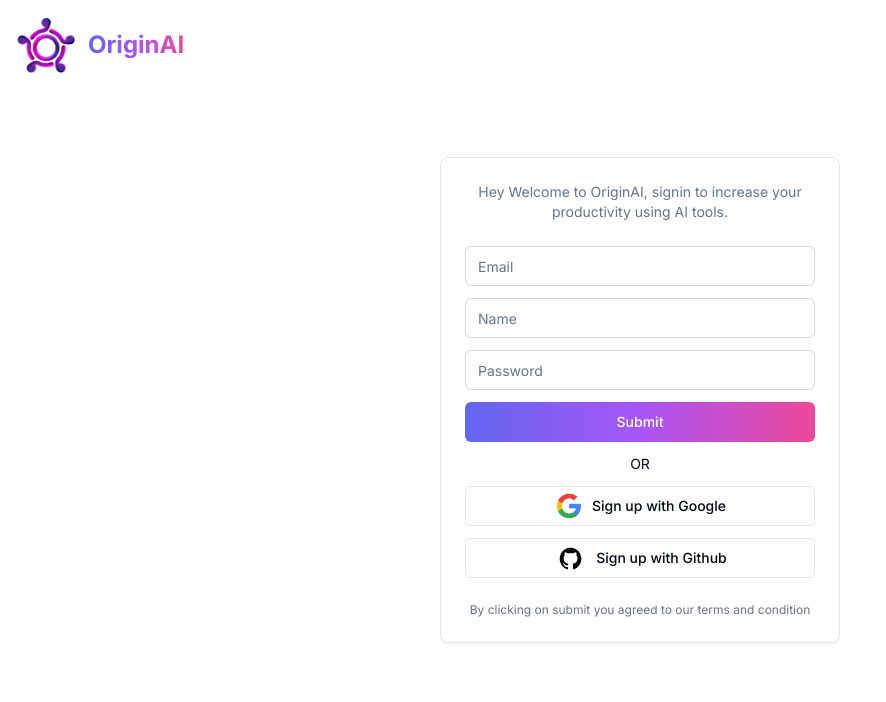
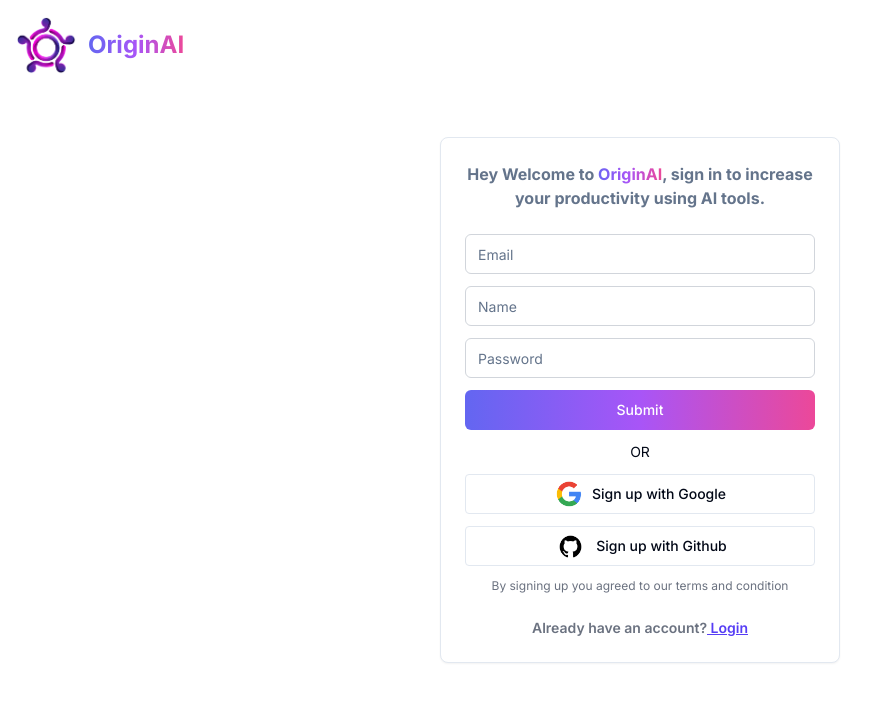
Before and after one commit to Amit-Shaw7/saas-ai, a Next.js app: page /signup in a window 1280 px wide. Shown: the top 702 px of the page, without its empty margins (0-886 px from the left). Built offline with nearby package versions, Linux system fonts and the light colour scheme; no server answers.

Commit message:
fiexd some text issues in login and signup page

```diff
--- a/app/(auth)/(routes)/login/page.tsx
+++ b/app/(auth)/(routes)/login/page.tsx
@@ -10,13 +10,11 @@
 import { useRouter } from 'next/navigation';
 import { useForm } from 'react-hook-form';
 import { z } from 'zod';
-import { loginUser, registerUser } from "@/store/actions/AuthActions";
 import { useState } from 'react';
-import { registerUserType } from '@/types';
 import Link from 'next/link';
 
 const Login = () => {
-    const { data, status } = useSession();
+    const { status } = useSession();
     const router = useRouter();
     const [error, setError] = useState<string>("");
     const {
@@ -57,8 +55,8 @@
                 <CardHeader className='space-y-4'>
                     <CardDescription className='text-md font-bold text-center'>
                         Hey Welcome to
-                        OriginAI
-                        , signin to increase your productivity using AI tools.
+                        <span className='bg-gradient-to-r from-indigo-500 via-purple-500 to-pink-500 bg-clip-text text-transparent'> OriginAI</span>
+                        , sign in to increase your productivity using AI tools.
                     </CardDescription>
                 </CardHeader>
 
@@ -99,7 +97,7 @@
 
                         <Button
                             variant="premium"
-                            disabled={isLoading}
+                            disabled={isLoading || isSubmitting}
                             className="col-span-12 lg:col-span-2 w-full"
                             type="submit"
                         >
@@ -115,6 +113,7 @@
                             onClick={() => signIn('google', {
                                 callbackUrl: '/dashboard',
                             })}
+                            disabled={isSubmitting}
                             variant="outline"
                             className='rounded-sm w-full'
                         >
@@ -144,8 +143,8 @@
                     </div>
                 </CardContent>
 
-                <CardFooter className='text-xs text-gray-500 text-center'>
-                    By clicking on submit you agreed to our terms and condition
+                <CardFooter className='text-gray-500 text-center font-semibold text-sm'>
+                    Don&apos;t have an account?<Link href="/signup" className='text-primary underline'>&nbsp;Signup</Link>
                 </CardFooter>
             </Card>
 
--- a/app/(auth)/(routes)/signup/page.tsx
+++ b/app/(auth)/(routes)/signup/page.tsx
@@ -53,8 +53,10 @@
         <div className='relative w-full h-full flex items-center justify-center'>
             <Card className='w-[320px] md:w-[400px] flex items-center justify-center flex-col'>
                 <CardHeader className='space-y-4'>
-                    <CardDescription className='text-center'>
-                        Hey Welcome to OriginAI, signin to increase your productivity using AI tools.
+                    <CardDescription className='text-md font-bold text-center'>
+                        Hey Welcome to
+                        <span className='bg-gradient-to-r from-indigo-500 via-purple-500 to-pink-500 bg-clip-text text-transparent'> OriginAI</span>
+                        , sign in to increase your productivity using AI tools.
                     </CardDescription>
                 </CardHeader>
 
@@ -146,10 +148,13 @@
                             Sign up with Github
                         </Button>
                     </div>
+                    <p className='text-xs text-gray-500 text-center'>
+                        By signing up you agreed to our terms and condition
+                    </p>
                 </CardContent>
 
-                <CardFooter className='text-xs text-gray-500 text-center'>
-                    By clicking on submit you agreed to our terms and condition
+                <CardFooter className='text-gray-500 text-center font-semibold text-sm'>
+                    Already have an account?<Link href="/login" className='text-primary underline'>&nbsp;Login</Link>
                 </CardFooter>
             </Card>
 
--- a/components/CrispProvider.tsx
+++ b/components/CrispProvider.tsx
@@ -1,6 +1,12 @@
 "use client";
 import CrispChat from "@/components/CrispChat";
+import { useSession } from "next-auth/react";
 
 export const CrispProvider = () => {
-    return <CrispChat />
+    const {status} = useSession();
+    return (
+        <>
+           {status === "authenticated" && <CrispChat />}
+        </>
+    )
 }
--- a/components/LandingHero.tsx
+++ b/components/LandingHero.tsx
@@ -10,13 +10,13 @@
     const { data, status } = useSession();
     return (
         <div className=' h-[90vh] text-white font-bold py-36 text-center space-y-10'>
-            <div className='text-4xl sm:text-5xl md:text-6xl lg:text-7xl space-y-5 font-extrabold'>
-                <h1>AI tool to help you in</h1>
-                <h1 className='text-transparent bg-clip-text bg-gradient-to-r from-purple-400 to-pink-600'>
+            <div className='space-y-5 font-extrabold'>
+                <h1 className="text-2xl sm:text-3xl md:text-4xl lg:text-5xl">AI tool to help you in</h1>
+                <h1 className='text-4xl sm:text-5xl md:text-6xl lg:text-7xl text-transparent bg-clip-text bg-gradient-to-r from-purple-400 to-pink-600'>
                     <TypeWriterComponent
                         options={{
                             strings: [
-                                "Chatbot",
+                                "As a Chatbot",
                                 "Photo Generation",
                                 "Video Generation",
                                 "Music Generation",
```
